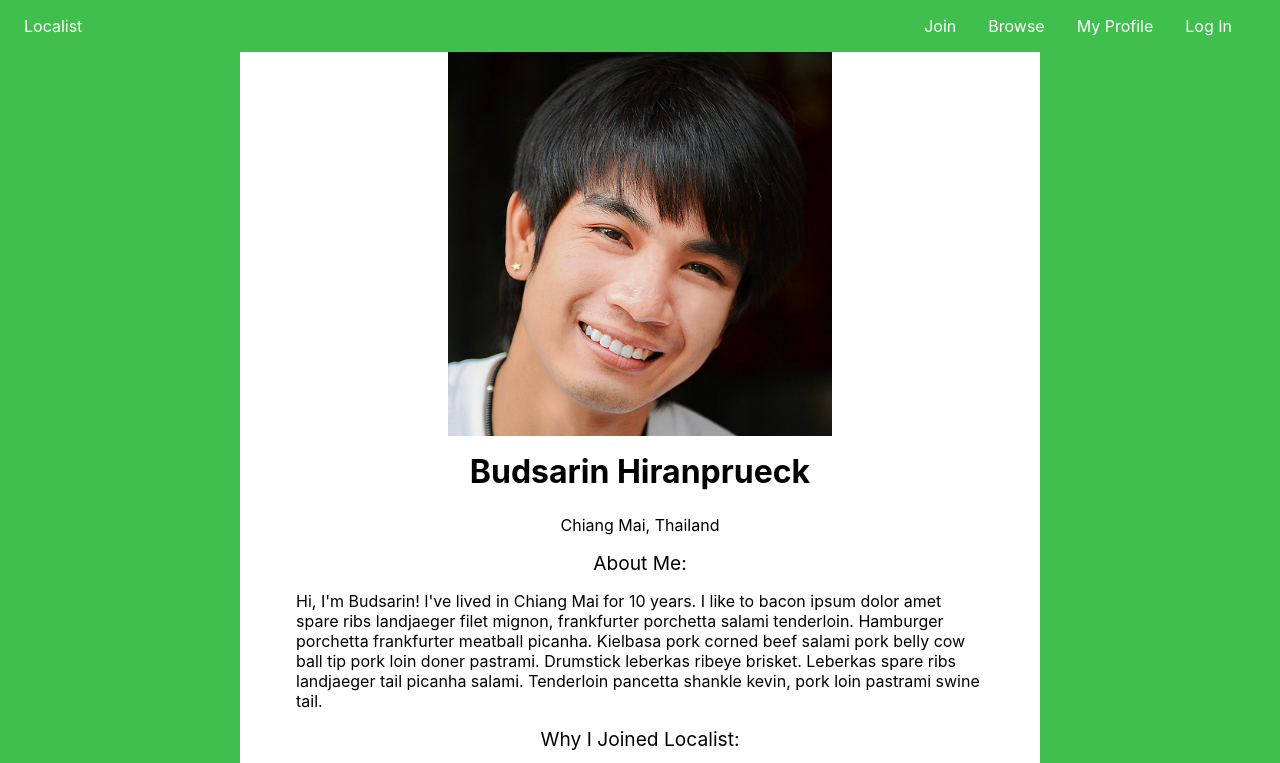
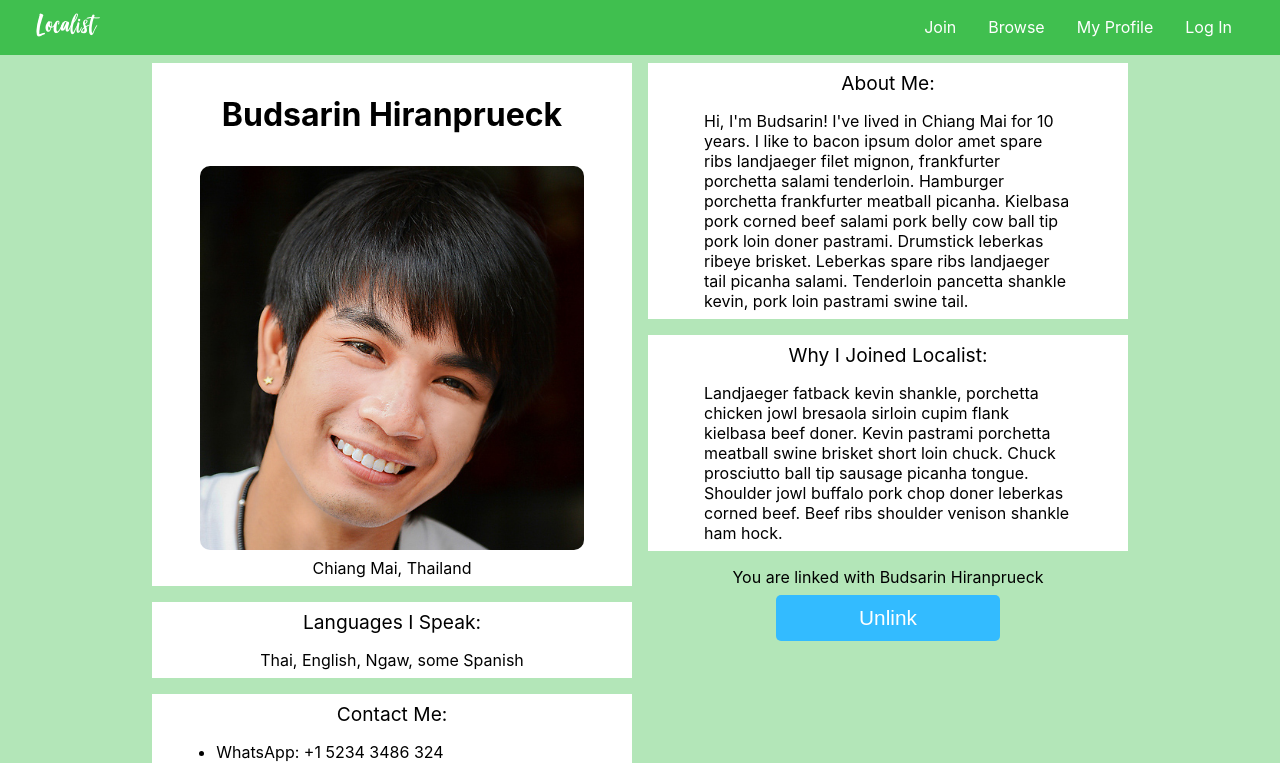
Before and after one commit to TobiasNorton/localist, a React (Create React App) app: page / in a window 1280 px wide. Shown: the top 763 px of the page. Built offline with nearby package versions, Linux system fonts and the light colour scheme.

Commit message:
Logo font set, profile split into left and right sections

```diff
--- a/src/MatchedProfile.js
+++ b/src/MatchedProfile.js
@@ -13,34 +13,49 @@ class MatchedProfile extends Component {
         </nav>
         <section className="their-profile">
           <div className="left">
+            <div className="category">
+              <h3 className="profile-name">Budsarin Hiranprueck</h3>
               <img src="./BudsarinCropped.jpg" className="profile-pic" alt="Budsarin" />
-            <h3 className="profile-name">Budsarin Hiranprueck</h3>
+
               <p className="from">Chiang Mai, Thailand</p>
-            <p className="category">About Me:</p>
-            <p>
-              Hi, I'm Budsarin! I've lived in Chiang Mai for 10 years. I like to bacon ipsum dolor
-              amet spare ribs landjaeger filet mignon, frankfurter porchetta salami tenderloin.
-              Hamburger porchetta frankfurter meatball picanha. Kielbasa pork corned beef salami
-              pork belly cow ball tip pork loin doner pastrami. Drumstick leberkas ribeye brisket.
-              Leberkas spare ribs landjaeger tail picanha salami. Tenderloin pancetta shankle kevin,
-              pork loin pastrami swine tail.
-            </p>
-            <p className="category">Why I Joined Localist:</p>
-            <p>
-              Landjaeger fatback kevin shankle, porchetta chicken jowl bresaola sirloin cupim flank
-              kielbasa beef doner. Kevin pastrami porchetta meatball swine brisket short loin chuck.
-              Chuck prosciutto ball tip sausage picanha tongue. Shoulder jowl buffalo pork chop
-              doner leberkas corned beef. Beef ribs shoulder venison shankle ham hock.
-            </p>
-            <p className="category">Languages I Speak:</p>
-            <p>Thai, English, Ngaw, some French</p>
-            <p className="category">Contact Me:</p>
+            </div>
+            <div className="category">
+              <p className="header">Languages I Speak:</p>
+              <p>Thai, English, Ngaw, some Spanish</p>
+            </div>
+            <div className="category">
+              <p className="header">Contact Me:</p>
               <ul>
                 <li>WhatsApp: +1 5234 3486 324</li>
                 <li>Email: budsar1234@something.com</li>
                 <li>Facebook Messenger: Budsarin Hueranprueck</li>
                 <li>Instagram: @b.huer88</li>
               </ul>
+            </div>
+          </div>
+          <div className="right">
+            <div className="category">
+              <p className="header">About Me:</p>
+              <p>
+                Hi, I'm Budsarin! I've lived in Chiang Mai for 10 years. I like to bacon ipsum dolor
+                amet spare ribs landjaeger filet mignon, frankfurter porchetta salami tenderloin.
+                Hamburger porchetta frankfurter meatball picanha. Kielbasa pork corned beef salami
+                pork belly cow ball tip pork loin doner pastrami. Drumstick leberkas ribeye brisket.
+                Leberkas spare ribs landjaeger tail picanha salami. Tenderloin pancetta shankle
+                kevin, pork loin pastrami swine tail.
+              </p>
+            </div>
+            <div className="category">
+              <p className="header">Why I Joined Localist:</p>
+              <p>
+                Landjaeger fatback kevin shankle, porchetta chicken jowl bresaola sirloin cupim
+                flank kielbasa beef doner. Kevin pastrami porchetta meatball swine brisket short
+                loin chuck. Chuck prosciutto ball tip sausage picanha tongue. Shoulder jowl buffalo
+                pork chop doner leberkas corned beef. Beef ribs shoulder venison shankle ham hock.
+              </p>
+            </div>
+            <p>You are linked with Budsarin Hiranprueck</p>
+            <button>Unlink</button>
           </div>
         </section>
       </>
--- a/src/index.css
+++ b/src/index.css
@@ -6,6 +6,11 @@ body {
   -webkit-font-smoothing: antialiased;
   -moz-osx-font-smoothing: grayscale;
   background-color: hsla(127, 50%, 50%, 1);
+}
+
+@font-face {
+  font-family: 'Good Vibes';
+  src: url('./goodvibes.ttf');
 }
 
 .body-background {
@@ -45,6 +50,12 @@ code {
   text-decoration: none;
   color: white;
   padding: 0 1rem 0 1rem;
+}
+
+.logo {
+  font-family: 'Good Vibes';
+  font-size: 1.8rem;
+  margin: 0.8rem;
 }
 
 .links {
@@ -123,6 +134,8 @@ button {
 .their-profile {
   display: flex;
   justify-content: center;
+  flex-wrap: wrap;
+  background-color: hsla(127, 50%, 80%, 1);
   /* background-color: white; */
 }
 
@@ -130,29 +143,44 @@ button {
   display: flex;
   flex-direction: column;
   align-items: center;
-  background-color: white;
   max-width: 50rem;
 }
 
 .their-profile .right {
+  display: flex;
+  flex-direction: column;
+  align-items: center;
+  max-width: 50rem;
 }
 
 .category {
+  display: flex;
+  flex-direction: column;
+  align-items: center;
+  background-color: white;
+  width: 50rem;
+  margin: 0.5rem;
+  width: 30rem;
+  /* padding: 1rem; */
+}
+.category .header {
   font-size: 1.2rem;
 }
 
 .profile-pic {
   width: 24rem;
+  border-radius: 10px;
 }
 
 .profile-name {
   font-size: 2rem;
   color: black;
   text-align: center;
-  margin: 1rem;
+  /* margin: 1rem; */
 }
 
-.their-profile p {
+.their-profile p,
+.their-profile ul {
   margin: 0.5rem;
   padding: 0 3rem 0 3rem;
 }
```
Also changed, not shown: src/goodvibes.ttf (added). Lines whose indentation alone changed are shown as unchanged.
